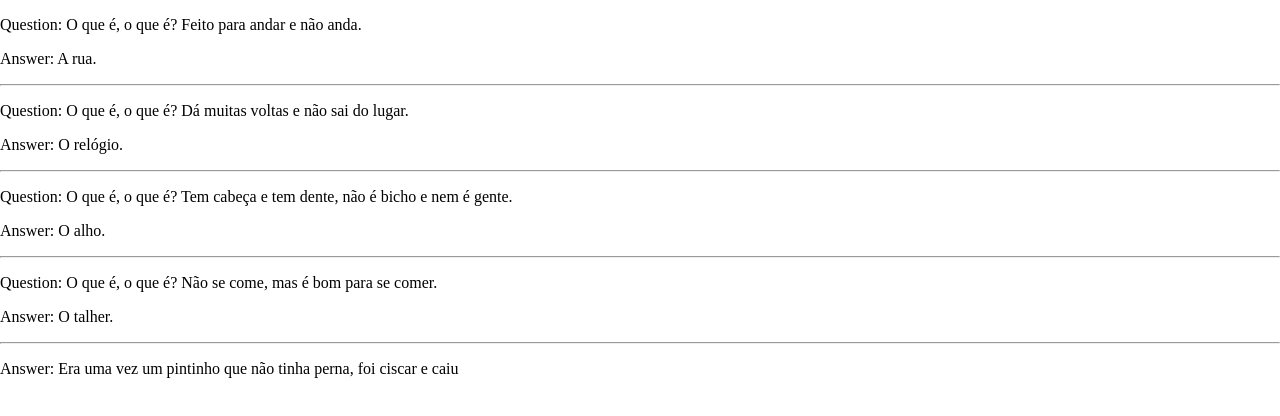
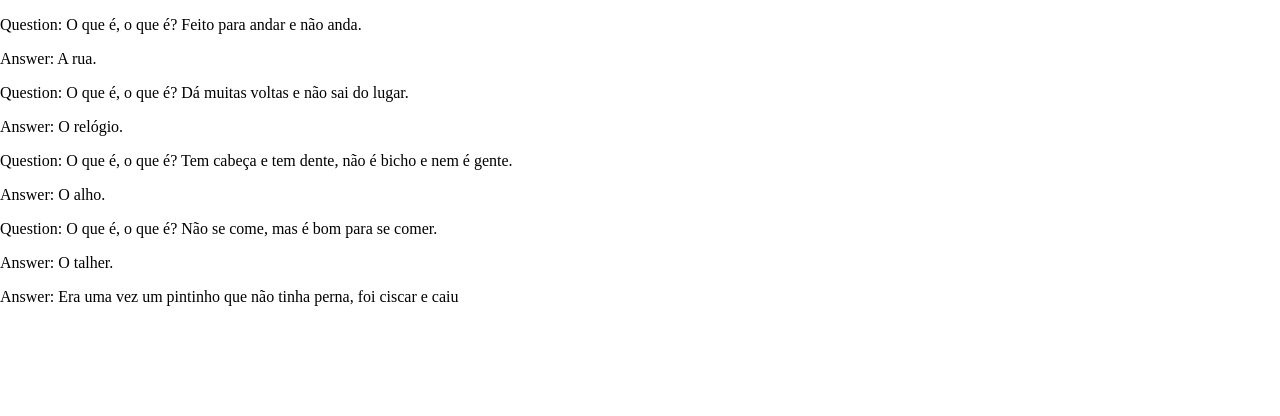
Before and after one commit to MVictorM/meme-generator, a React (Create React App) app: page / in a window 1280 px wide. Shown: the top 416 px of the page. Built offline with nearby package versions, Linux system fonts and the light colour scheme.

Commit message:
map function json exemplo

```diff
--- a/src/components/App.js
+++ b/src/components/App.js
@@ -1,33 +1,16 @@
 import React from 'react';
-import Joke from './Jokes';
+import Joke from './Joke';
+import jokesData from './jokesData'
 
 //arrow function
-const App = () =>
-    <div>
-        <Joke
-            question="O que é, o que é? Feito para andar e não anda."
-            answer="A rua."
-        />
-        <hr />
-        <Joke
-            question="O que é, o que é? Dá muitas voltas e não sai do lugar."
-            answer="O relógio."
-        />
-        <hr />
-        <Joke
-            question="O que é, o que é? Tem cabeça e tem dente, não é bicho e nem é gente."
-            answer="O alho."
-        />
-        <hr />
-        <Joke
-            question="O que é, o que é? Não se come, mas é bom para se comer."
-            answer="O talher."
-        />
-        <hr />
-        <Joke
-            question=""
-            answer="Era uma vez um pintinho que não tinha perna, foi ciscar e caiu"
-        />
+function App() {
+    //simulando um arquivo json
+    const jokeComponents = jokesData.map(joke =>
+        <Joke key={joke.id} question={joke.question} answer={joke.answer} />
+    );
+    return <div>
+        {jokeComponents}
     </div>;
+}
 
 export default App;
--- /dev/null
+++ b/src/components/jokesData.js
@@ -0,0 +1,29 @@
+const jokesData = [
+    {
+        id: 1,
+        question: "O que é, o que é? Feito para andar e não anda.",
+        answer: "A rua.",
+    },
+    {
+        id: 2,
+        question: "O que é, o que é? Dá muitas voltas e não sai do lugar.",
+        answer: "O relógio.",
+    },
+    {
+        id: 3,
+        question: "O que é, o que é? Tem cabeça e tem dente, não é bicho e nem é gente.",
+        answer: "O alho.",
+    },
+    {
+        id: 4,
+        question: "O que é, o que é? Não se come, mas é bom para se comer.",
+        answer: "O talher.",
+    },
+    {
+        id: 5,
+        question: "",
+        answer: "Era uma vez um pintinho que não tinha perna, foi ciscar e caiu",
+    }
+];
+
+export default jokesData;
```
Also changed, not shown: src/components/Joke.js (renamed from src/components/Jokes.js).
